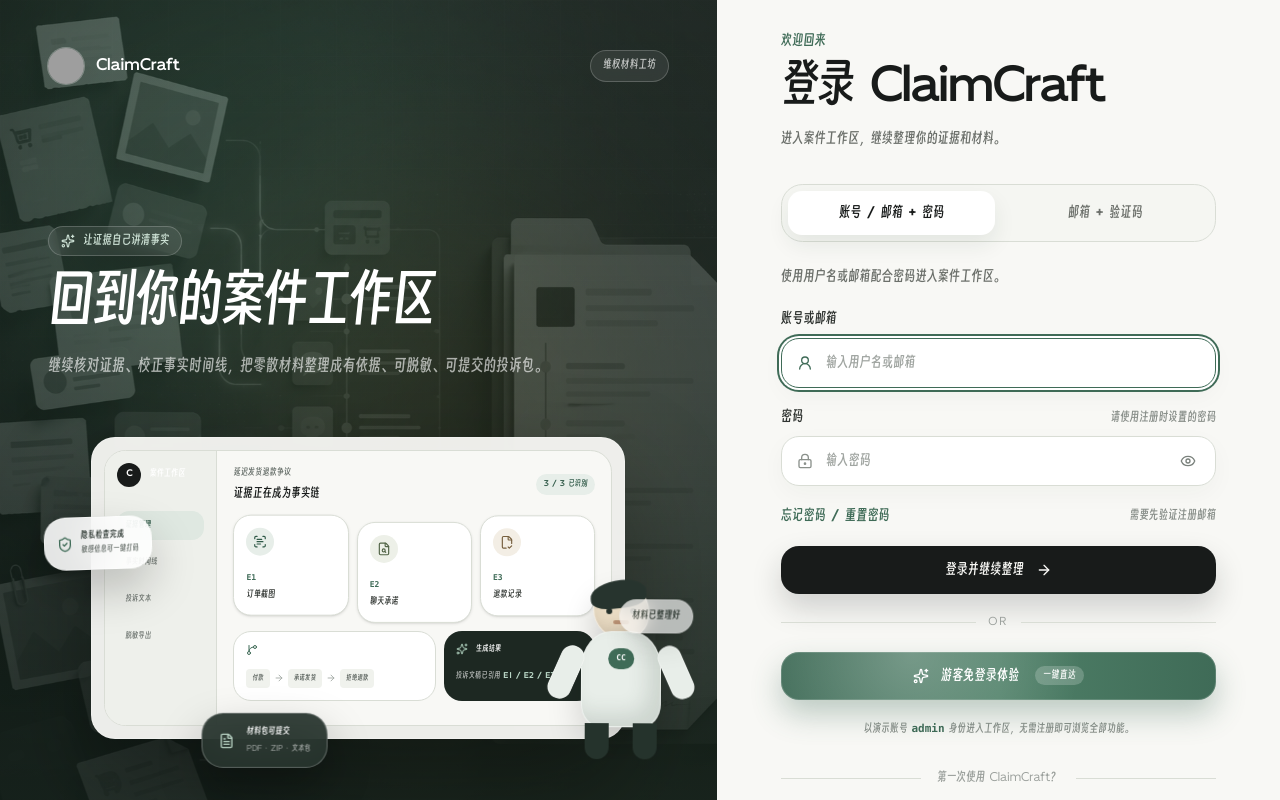
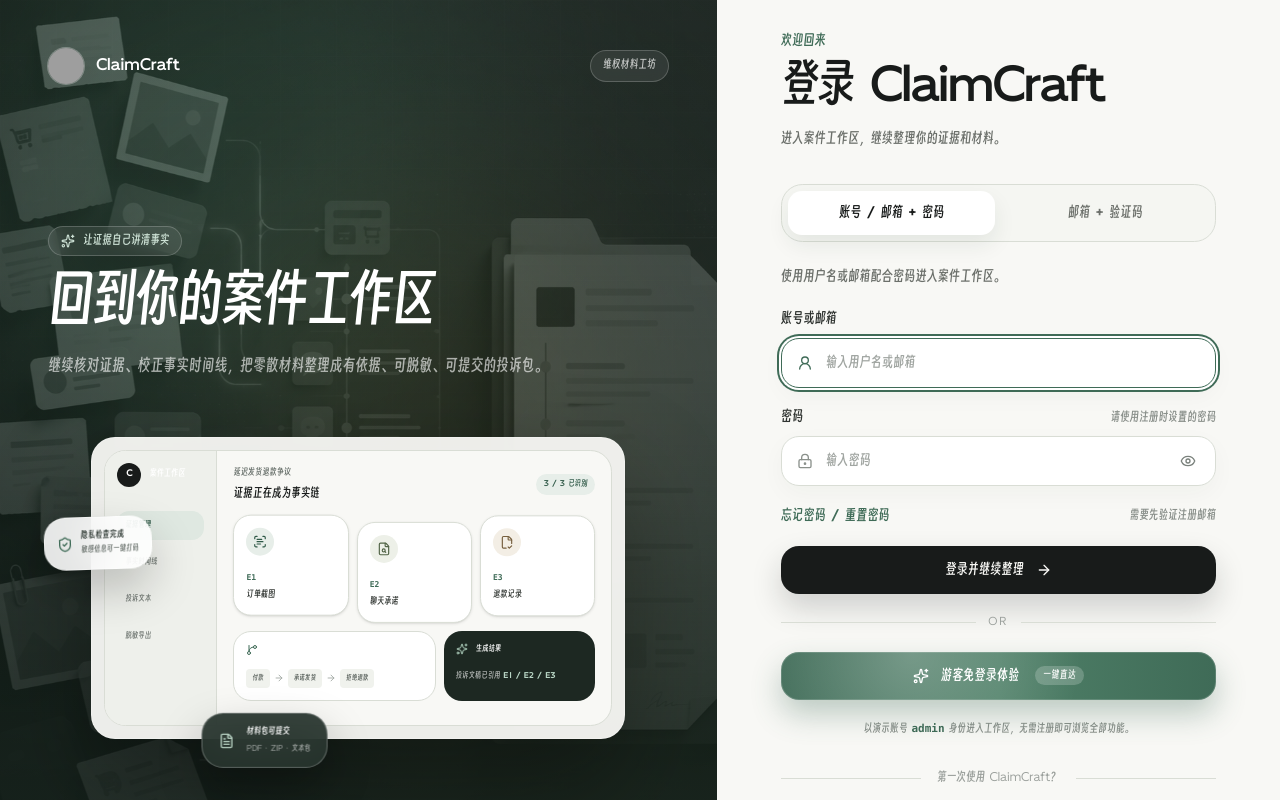
Before and after one commit to JeasonLi2024/claimcraft-creative, a React (Vite) app in the folder frontend/: page /login in a window 1280 px wide. Shown: the top 800 px of the page. Built offline with nearby package versions, Linux system fonts and the light colour scheme; grey boxes are pictures that could not be loaded.

Commit message:
refactor(frontend,auth): 移除引导角色组件，优化首页视觉与样式
build: 添加测试环境docker-compose配置

docs: 更新README文档，补充容器部署与知识库构建细节

```diff
--- a/frontend/src/components/auth/AuthShell.tsx
+++ b/frontend/src/components/auth/AuthShell.tsx
@@ -55,40 +55,6 @@
       <div className="absolute inset-0 opacity-[0.16] [background-image:linear-gradient(rgba(255,255,255,.13)_1px,transparent_1px),linear-gradient(90deg,rgba(255,255,255,.13)_1px,transparent_1px)] [background-size:56px_56px] [mask-image:linear-gradient(to_bottom,black,transparent_90%)]" />
       <div className="absolute inset-0 bg-[radial-gradient(circle_at_48%_40%,transparent_0%,rgba(15,22,18,.18)_45%,rgba(10,15,12,.62)_100%)]" />
     </div>
-  )
-}
-
-function GuideCharacter({ reduce }: { reduce: boolean | null }) {
-  return (
-    <motion.div
-      className="absolute -right-4 bottom-5 z-20 hidden h-44 w-32 xl:block"
-      animate={reduce ? undefined : { y: [0, -8, 0], rotate: [0, 1.2, 0] }}
-      transition={{ duration: 4.8, repeat: Infinity, ease: "easeInOut" }}
-      aria-hidden="true"
-    >
-      <div className="absolute left-1/2 top-0 h-14 w-14 -translate-x-1/2 rounded-[48%_52%_45%_55%] border border-white/40 bg-[#e9dbc3] shadow-[inset_-8px_-8px_15px_rgba(83,64,44,.16),0_14px_30px_rgba(0,0,0,.18)]">
-        <div className="absolute left-3 top-6 h-1.5 w-1.5 rounded-full bg-[#26312b]" />
-        <div className="absolute right-3 top-6 h-1.5 w-1.5 rounded-full bg-[#26312b]" />
-        <div className="absolute left-1/2 top-9 h-1 w-4 -translate-x-1/2 rounded-full bg-[#b78f72]" />
-        <div className="absolute -left-1 -top-1 h-7 w-14 -rotate-6 rounded-[60%_45%_40%_35%] bg-[#27342e]" />
-      </div>
-      <div className="absolute left-1/2 top-12 h-24 w-20 -translate-x-1/2 rounded-[38%_38%_24%_24%] border border-white/25 bg-[#e8eee9] shadow-[inset_-12px_-12px_20px_rgba(51,74,61,.15),0_18px_35px_rgba(0,0,0,.16)]">
-        <div className="absolute left-1/2 top-4 -translate-x-1/2 rounded-md bg-[#3f6b57] px-2 py-1 font-mono text-[8px] font-bold text-white">
-          CC
-        </div>
-        <div className="absolute -left-7 top-3 h-14 w-6 rotate-[24deg] rounded-full border border-white/30 bg-[#e8eee9]" />
-        <div className="absolute -right-7 top-3 h-14 w-6 -rotate-[24deg] rounded-full border border-white/30 bg-[#e8eee9]" />
-      </div>
-      <div className="absolute bottom-0 left-7 h-9 w-6 rounded-b-full bg-[#25332c]" />
-      <div className="absolute bottom-0 right-7 h-9 w-6 rounded-b-full bg-[#25332c]" />
-      <motion.div
-        className="absolute -right-2 top-4 rounded-xl border border-white/30 bg-white/85 px-3 py-2 text-[10px] font-semibold text-[#26312b] shadow-xl backdrop-blur"
-        animate={reduce ? undefined : { opacity: [0.78, 1, 0.78], y: [0, -3, 0] }}
-        transition={{ duration: 2.8, repeat: Infinity }}
-      >
-        材料已整理好
-      </motion.div>
-    </motion.div>
   )
 }
 
@@ -217,7 +183,6 @@
           </div>
         </div>
       </motion.div>
-      <GuideCharacter reduce={reduce} />
     </div>
   )
 }
--- a/frontend/src/pages/HomePage.tsx
+++ b/frontend/src/pages/HomePage.tsx
@@ -248,9 +248,9 @@
             src="/首页 Hero 背景.png"
             alt=""
             aria-hidden="true"
-            className="pointer-events-none absolute inset-0 h-full w-full object-cover object-center opacity-20"
+            className="pointer-events-none absolute inset-0 h-full w-full object-cover object-center opacity-50"
           />
-          <div className="pointer-events-none absolute inset-0 bg-gradient-to-r from-[#f8f8f5] via-[#f8f8f5]/94 to-[#f8f8f5]/58" />
+          <div className="pointer-events-none absolute inset-0 bg-gradient-to-r from-[#f8f8f5]/95 via-[#f8f8f5]/70 to-[#f8f8f5]/25" />
           <div className="relative mx-auto grid min-h-[calc(100dvh-4rem)] max-w-[1400px] grid-cols-1 items-center gap-10 px-4 py-12 sm:px-6 lg:grid-cols-[minmax(0,0.78fr)_minmax(580px,1.22fr)] lg:gap-12 lg:px-8 lg:py-14">
             <motion.div variants={stagger} initial="hidden" animate="visible" className="max-w-[680px]">
               <motion.div variants={reveal} className="mb-5 inline-flex items-center gap-2 rounded-full border border-[#cfd5cc] bg-white px-3 py-1.5 text-xs font-semibold text-[#3f6b57]"><Sparkles className="h-3.5 w-3.5" />AI 维权材料工作区</motion.div>
@@ -261,8 +261,8 @@
             </motion.div>
             <motion.div initial={reduce ? false : { opacity: 0, x: 18 }} animate={{ opacity: 1, x: 0 }} transition={{ duration: 0.7, delay: 0.08, ease: EASE }} className="min-w-0"><PreviewPanel /></motion.div>
           </div>
-          <div className="mx-auto grid max-w-[1400px] grid-cols-2 border-x border-t border-[#d9ddd5] bg-white sm:grid-cols-4">
-            {outcomes.map(({ title, icon: Icon }, index) => <div key={title} className={`flex items-center gap-3 px-4 py-4 sm:px-5 ${index % 2 ? "border-l" : ""} ${index > 1 ? "border-t sm:border-t-0" : ""} sm:border-l sm:first:border-l-0`}><Icon className="h-4 w-4 shrink-0 text-[#3f6b57]" /><span className="text-xs font-medium sm:text-sm">{title}</span></div>)}
+          <div className="relative z-10 mx-auto grid max-w-[1400px] grid-cols-2 border-x border-b border-t border-[#cfd5cc] bg-white sm:grid-cols-4">
+            {outcomes.map(({ title, icon: Icon }, index) => <div key={title} className={`flex items-center gap-3 px-5 py-5 transition-colors hover:bg-[#f4f5f1] ${index % 2 ? "border-l border-[#cfd5cc]" : ""} ${index > 1 ? "border-t border-[#cfd5cc] sm:border-t-0" : ""} ${index > 0 ? "sm:border-l border-[#cfd5cc]" : ""}`}><Icon className="h-4 w-4 shrink-0 text-[#3f6b57]" /><span className="text-xs font-medium sm:text-sm">{title}</span></div>)}
           </div>
         </section>
 
```
Also changed, not shown: 2 other files (tests, documents, lock files or other folders).
